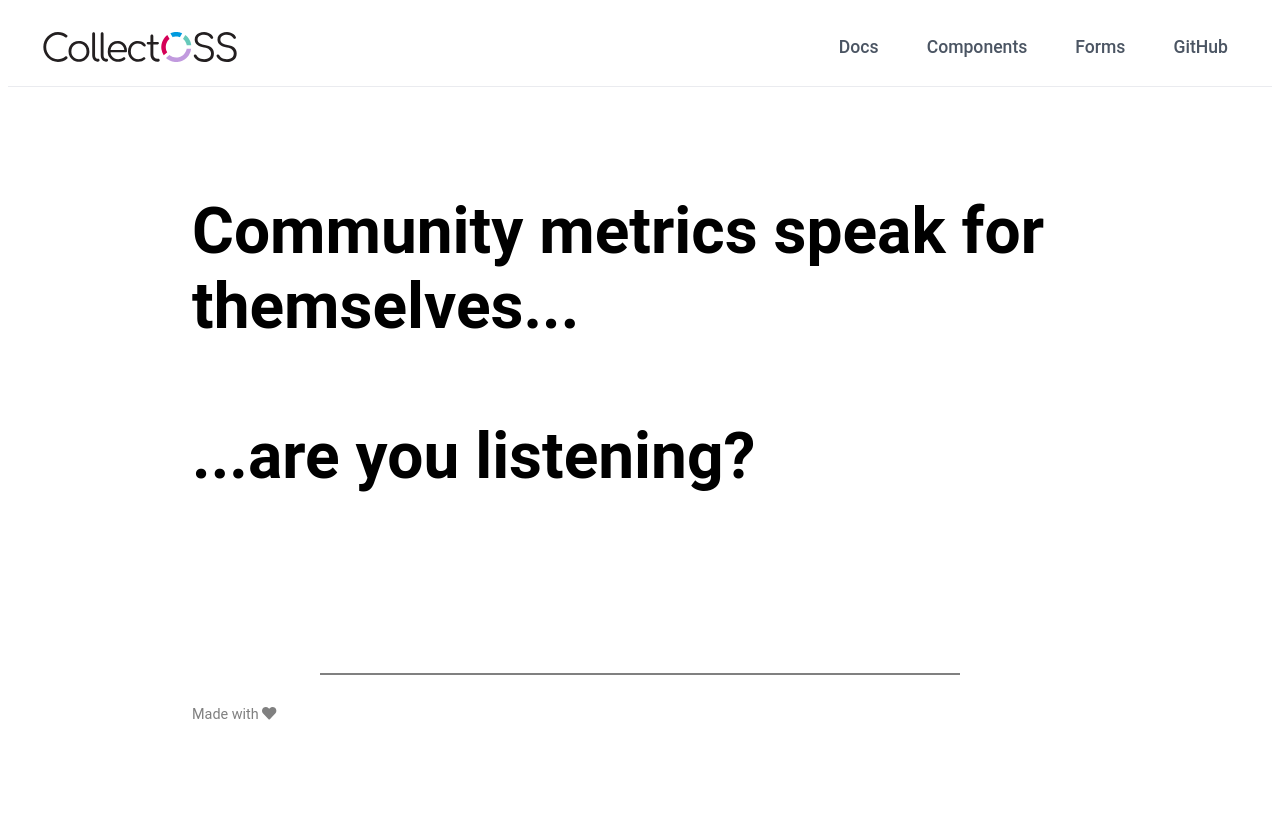
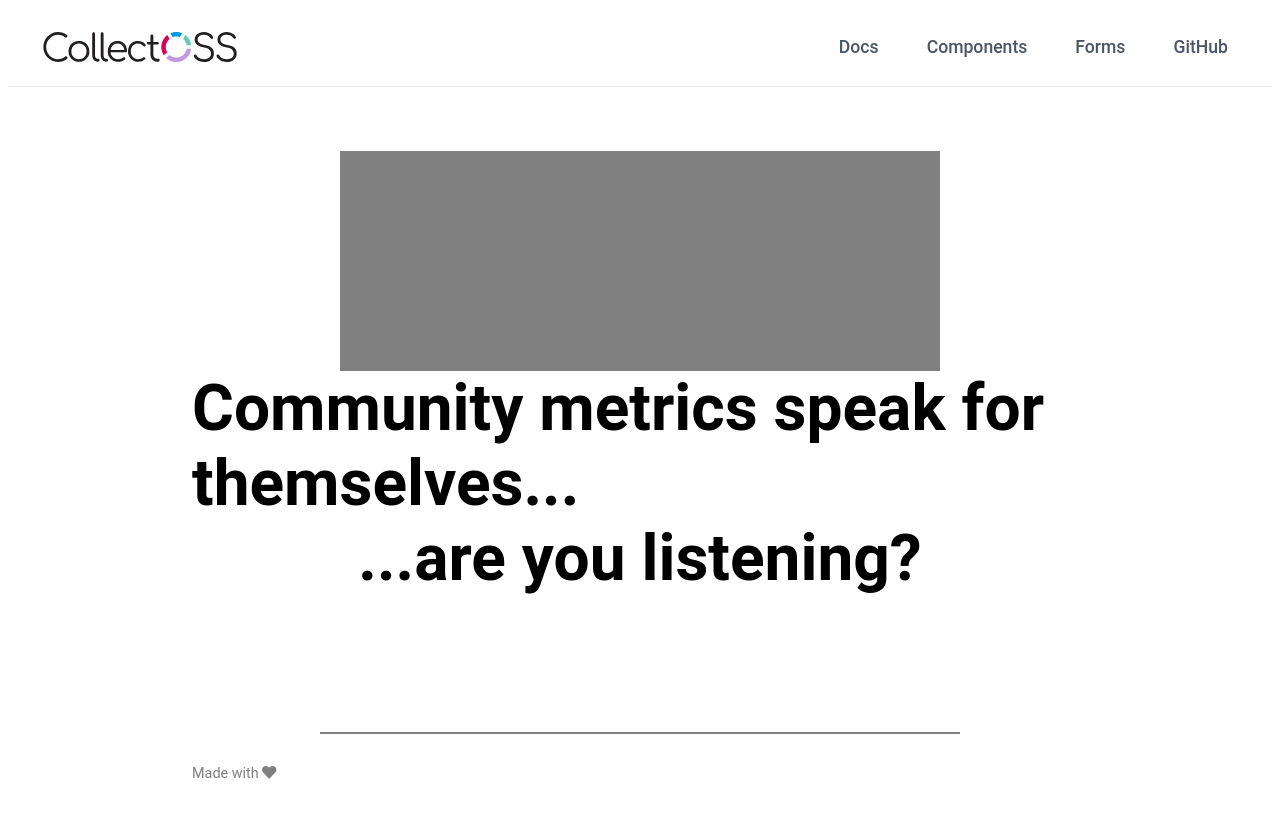
Before and after one commit to chaoss/collectoss-website, a Jekyll site: the page built from index.html, in a window 1280 px wide. Shown: the top 818 px of the page. Built offline with Jekyll 4.4.1, drawn with Linux system fonts in a browser that asks for light colours.

Commit message:
hero adjustments so its close enough

```diff
--- a/_sass/base.scss
+++ b/_sass/base.scss
@@ -188,14 +188,20 @@
   padding: 4rem 2rem;
   width: 70vw;
   margin: 0 auto;
+  flex-direction: column;
 }
 
-.hero>h1 {
+
+.hero > .chart {
+  max-width: 40vw;
+}
+
+.hero>strong {
   font-size: 32px;
 }
 
 @media screen and (min-width: 768px) {
-  .hero > h1 {
+  .hero > strong {
     font-size: 64px;
   }
 }
--- a/index.html
+++ b/index.html
@@ -4,9 +4,8 @@
 ---
 
 <header class="hero">
-	<h1>
-		<div>Community metrics speak for themselves...</div>
-		<br>
-		<div>...are you listening?</div>
-	</h1>
+	<div style="width: 600px; height: 220px; background-color: gray;">
+	</div>
+	<strong>Community metrics speak for themselves...</strong>
+	<strong>...are you listening?</strong>
 </header>
```
